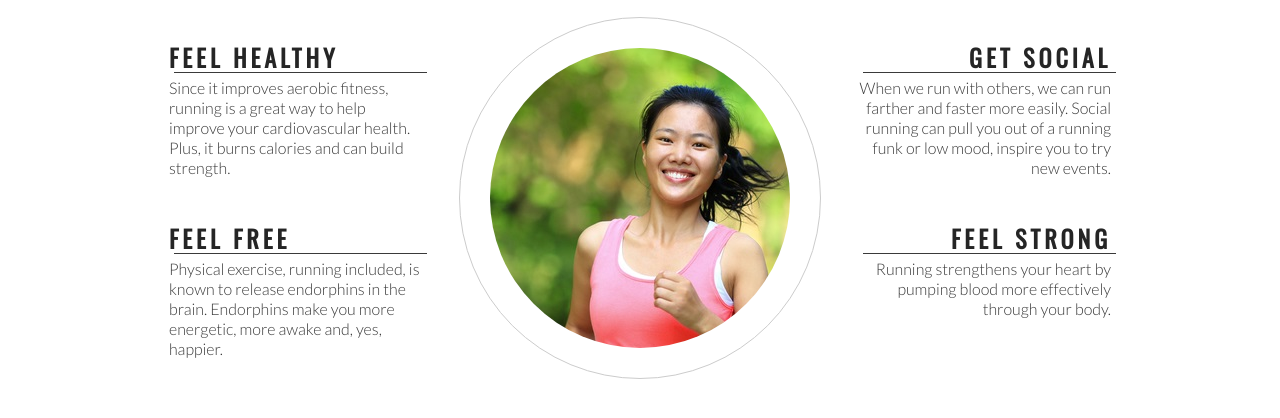
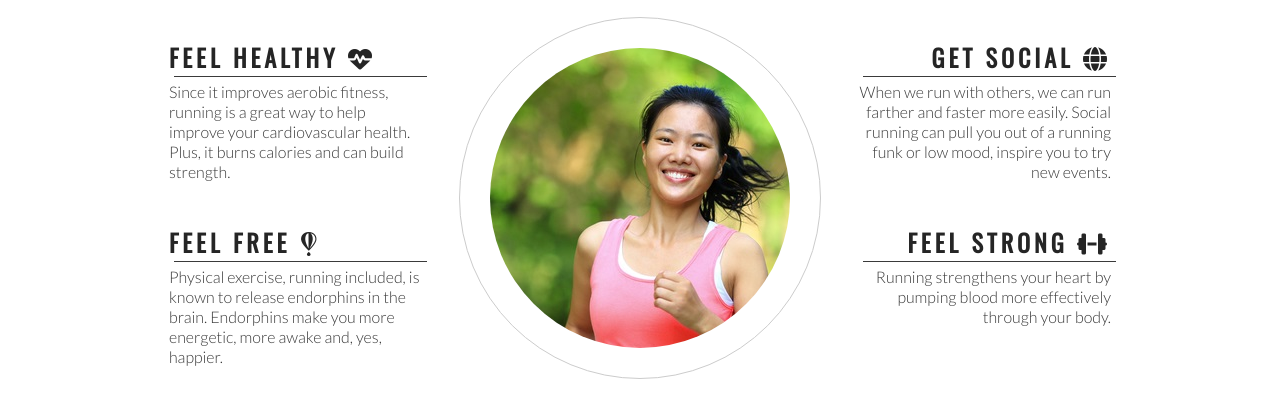
Before and after one commit to AMartins87/love-running, a plain HTML site: page index.html in a window 1280 px wide. Shown: the part 764-1182 px from the top of the page. Drawn offline with nearby package versions, Linux system fonts and the light colour scheme.

Commit message:
Add Font Awesome icons to club ethos section

```diff
--- a/index.html
+++ b/index.html
@@ -43,7 +43,7 @@
         <h2 id="welcome">Why Love Running With Us?</h2>
         <div id="left-about">
             <div class="left-about-heading">
-            <h2>Feel Healthy</h2>
+            <h2>Feel Healthy <i class="fas fa-heartbeat"></i></h2>
             <hr>
             <p>
                 Since it improves aerobic fitness, running is a great way to help improve your cardiovascular health.
@@ -51,7 +51,7 @@
             </p>
             </div>
             <div class="left-about-heading">
-            <h2>Feel Free</h2>
+            <h2>Feel Free <i class="fab fa-fly"></i></i></h2>
             <hr>
             <p>
                 Physical exercise, running included, is known to release endorphins in the brain. Endorphins make you
@@ -61,7 +61,7 @@
         </div>
         <div id="right-about">
         <div class="right-about-heading">
-            <h2>Get Social</h2>
+            <h2>Get Social <i class="fas fa-globe"></i></h2>
             <hr>
             <p>
                 When we run with others, we can run farther and faster more easily. Social running can pull you out of a
@@ -69,7 +69,7 @@
             </p>
         </div>
             <div class="right-about-heading">
-            <h2>Feel Strong</h2>
+            <h2>Feel Strong <i class="fas fa-dumbbell"></i></h2>
             <hr>
             <p>
                 Running strengthens your heart by pumping blood more effectively through your body.
@@ -92,6 +92,8 @@
     <footer>
         Social links here
     </footer>
+    <!-- font awesome script here -->
+    <script src="https://kit.fontawesome.com/88e47303d2.js" crossorigin="anonymous"></script>
 
 </body>
 
```
